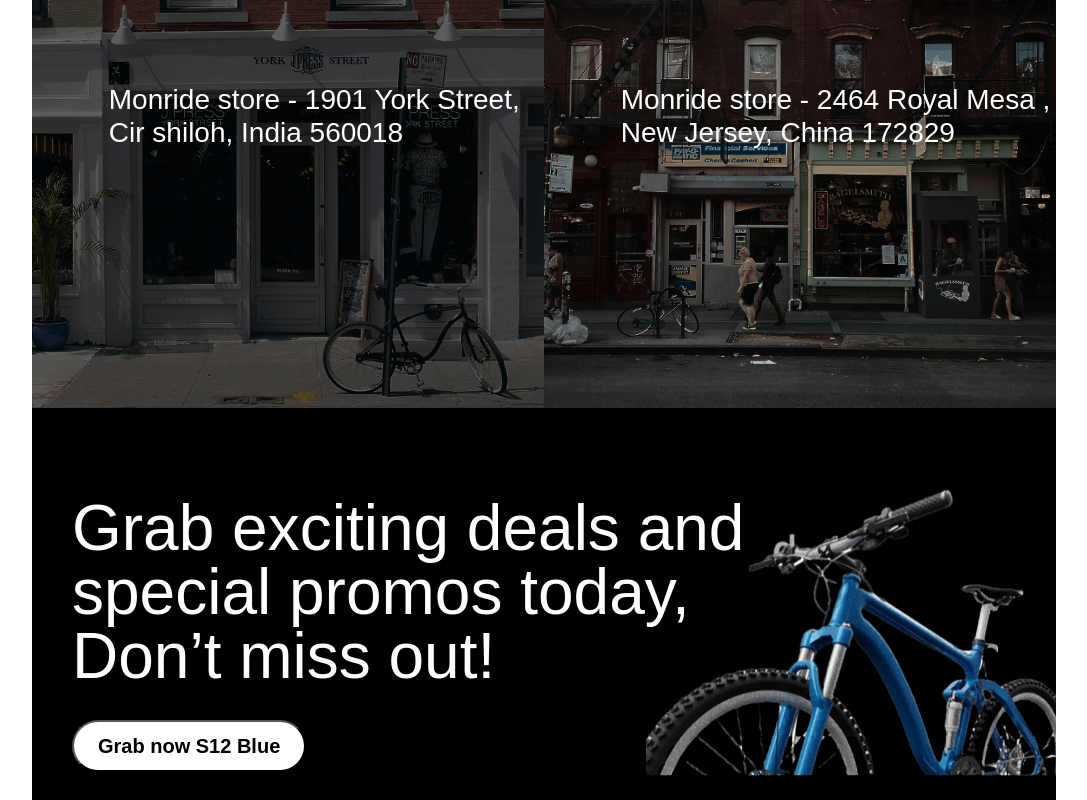
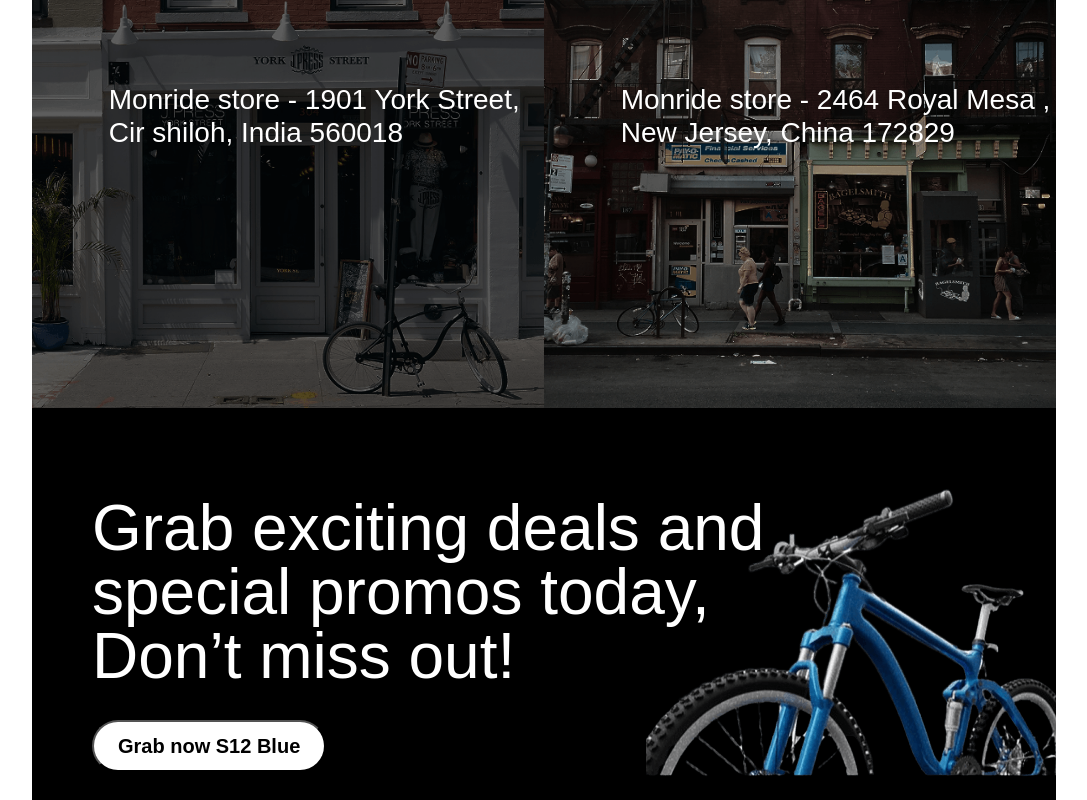
Before and after one commit to Akmalov-dev/Mornride, a React (Vite) app: page / in a window 1280 px wide. Shown: the part 1319-2119 px from the top of the page, without its empty margins (96-1183 px from the left). Built offline with nearby package versions, Linux system fonts and the light colour scheme.

Commit message:
grab star css btn

```diff
--- a/src/components/Grab/Grab.css
+++ b/src/components/Grab/Grab.css
@@ -8,7 +8,7 @@
 }
 .grab-left{
     max-width: 60%;
-    padding-left: 40px;
+    padding-left: 60px;
 }
 .grab-text{
     width: 782px;
```
